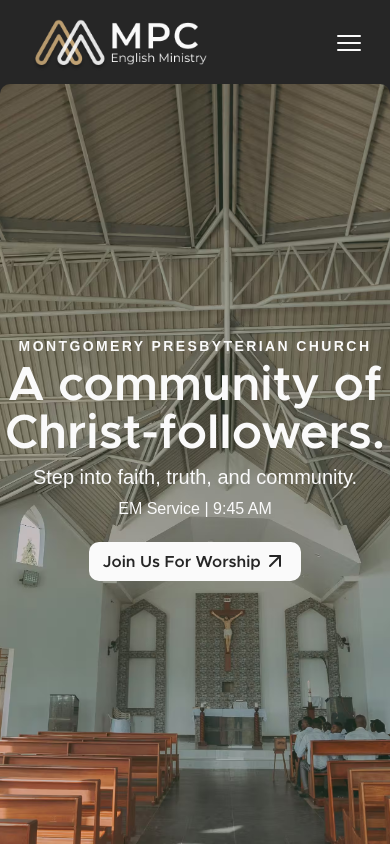
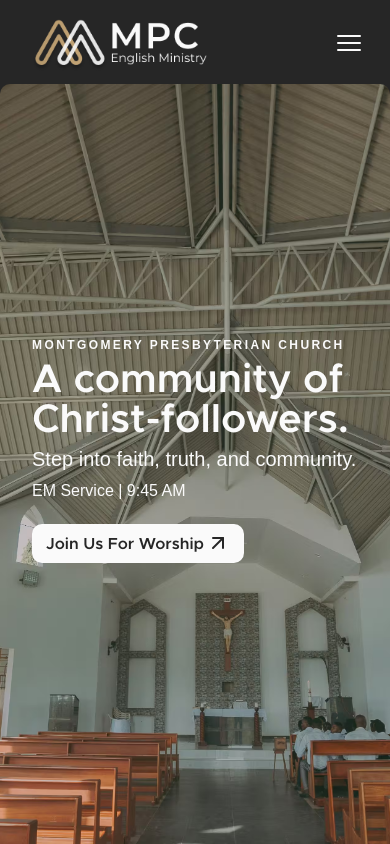
Before and after one commit to justindjsuh/mpc-em, a Next.js app: page / in a window 390 px wide. Shown: the top 844 px of the page. Built offline with nearby package versions, Linux system fonts and the light colour scheme; no server answers; the database is empty; a web font is replaced by a local one.

Commit message:
responsiveness update

```diff
--- a/src/app/page.module.css
+++ b/src/app/page.module.css
@@ -179,18 +179,35 @@
   */
 }
 
+/* Laptops and larger */
+@media (max-width: 1024px) {
+  /* Styles for laptops and small desktops */
+  .imgContainer {
+    width: 100vw;
+  }
+  .heroDesc {
+    font-size: var(--header-hero-size);
+  }
+  .churchIntroDetails {
+    height: auto;
+    padding: 4rem;
+  }
+  .serviceType {
+    font-size: var(--header3-size);
+  }
+}
+
 /* Tablets and larger */
 @media (max-width: 768px) {
   .page {
     padding: 0;
   }
   .heroTitle h1 {
-    font-size: var(--small-text-size);
+    font-size: 0.75rem;
   }
   .heroDesc {
-    text-align: center;
     white-space: wrap;
-    font-size: var(--header-hero-size);
+    font-size: 2.5rem;
   }
   .churchIntroDetails {
     height: auto;
@@ -234,22 +251,8 @@
   .imgContainer {
     width: 100vw;
   }
-}
-
-/* Laptops and larger */
-@media (max-width: 1024px) {
-  /* Styles for laptops and small desktops */
-  .imgContainer {
-    width: 100vw;
-  }
-  .heroDesc {
-    font-size: var(--header-hero-size);
-  }
-  .churchIntroDetails {
-    height: auto;
-    padding: 4rem;
-  }
-  .serviceType {
-    font-size: var(--header3-size);
+  .heroTitle {
+    padding: 0 2rem;
+    align-items: flex-start;
   }
 }
--- a/src/app/ui/Header/Header.module.css
+++ b/src/app/ui/Header/Header.module.css
@@ -184,6 +184,18 @@
   .headerContainer a {
     display: none;
   }
+  .quickActionsMobile {
+    gap: 0.75rem;
+  }
+  .quickActionsMobile a {
+    font-size: 1.75rem;
+  }
+  .quickActionsMobile2 {
+    gap: 0.75rem;
+  }
+  .quickActionsMobile2 div {
+    font-size: 1.75rem;
+  }
 }
 
 /* Laptops and larger */
```
